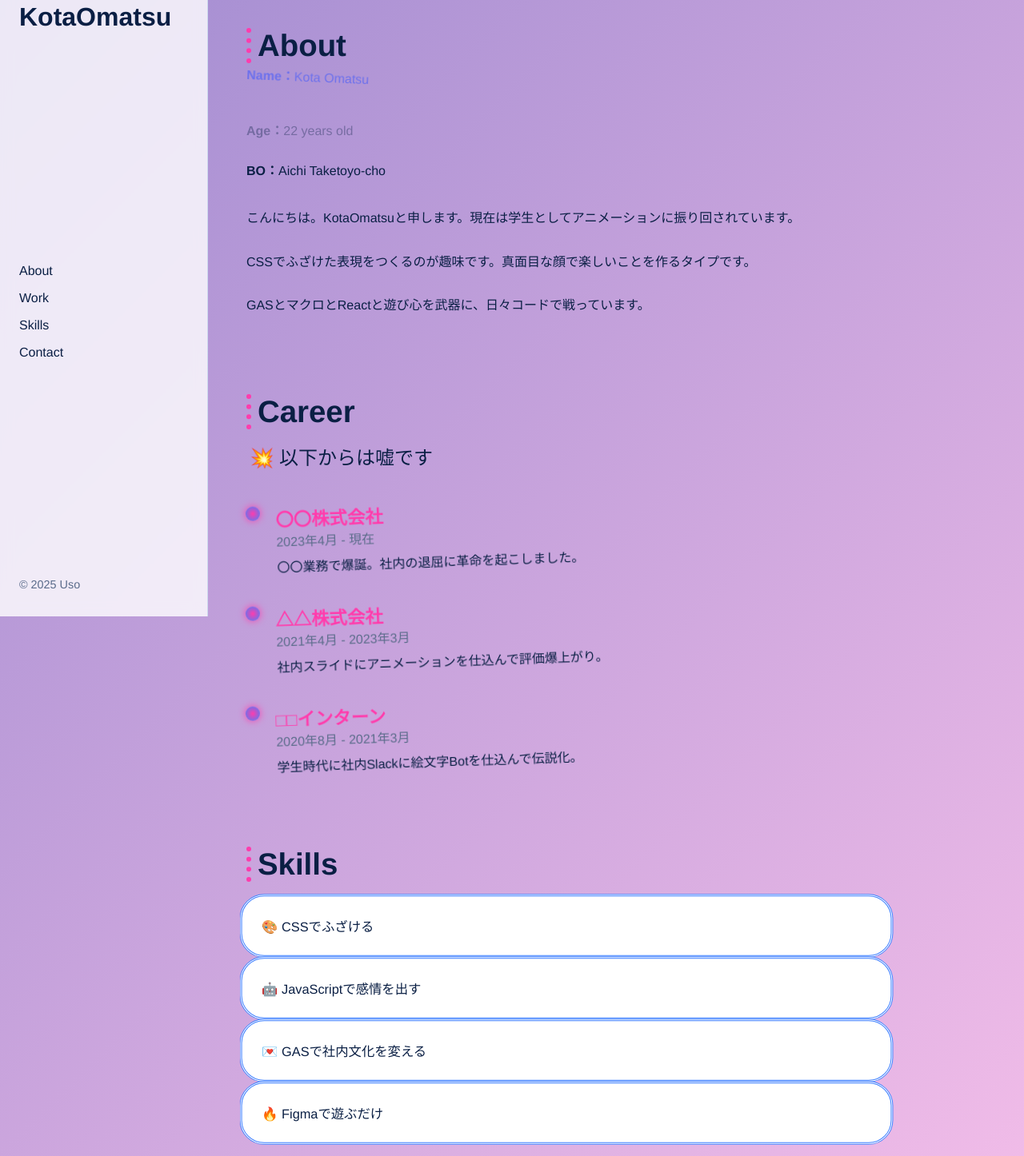
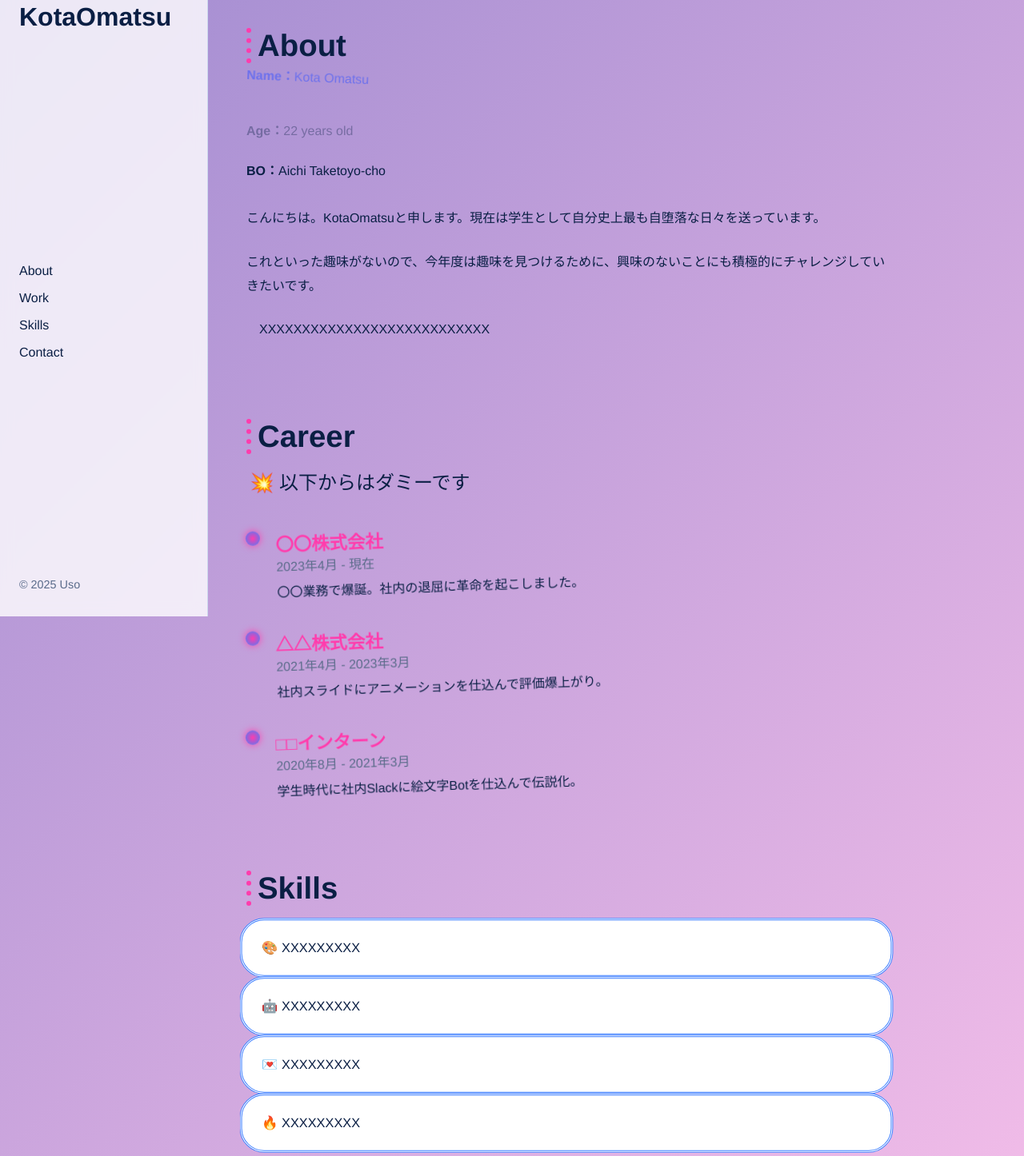
Before and after one commit to KotaOmatsu/omatsu.github.io, a plain HTML site: page index.html in a window 1280 px wide. Shown: the part 29-1475 px from the top of the page at 80% size. Drawn offline with Linux system fonts and the light colour scheme.

Commit message:
Update index.html

```diff
--- a/index.html
+++ b/index.html
@@ -350,18 +350,18 @@
         <p class="animated-age"><strong>Age：</strong>22 years old</p>
         <p class="animated-bo"><strong>BO：</strong>Aichi Taketoyo-cho</p>
         <p class="animated-intro">
-          こんにちは。KotaOmatsuと申します。現在は学生としてアニメーションに振り回されています。
+          こんにちは。KotaOmatsuと申します。現在は学生として自分史上最も自堕落な日々を送っています。
         </p>
         <p class="animated-experience">
-          CSSでふざけた表現をつくるのが趣味です。真面目な顔で楽しいことを作るタイプです。
+          これといった趣味がないので、今年度は趣味を見つけるために、興味のないことにも積極的にチャレンジしていきたいです。
         </p>
         <p class="animated-favorite">
-          GASとマクロとReactと遊び心を武器に、日々コードで戦っています。
+        　XXXXXXXXXXXXXXXXXXXXXXXXXXX
         </p>
       </section>
       <section id="work">
         <h2>Career</h2>
-        <div class="emoji-comment">💥 以下からは嘘です</div>
+        <div class="emoji-comment">💥 以下からはダミーです</div>
         <div class="timeline">
           <div class="timeline-item">
             <div class="timeline-dot"></div>
@@ -391,10 +391,10 @@
       </section>
       <section id="skills">
         <h2>Skills</h2>
-        <div class="card">🎨 CSSでふざける</div>
-        <div class="card">🤖 JavaScriptで感情を出す</div>
-        <div class="card">💌 GASで社内文化を変える</div>
-        <div class="card">🔥 Figmaで遊ぶだけ</div>
+        <div class="card">🎨 XXXXXXXXX</div>
+        <div class="card">🤖 XXXXXXXXX</div>
+        <div class="card">💌 XXXXXXXXX</div>
+        <div class="card">🔥 XXXXXXXXX</div>
       </section>
       <section id="contact">
         <h2>Contact</h2>
```
